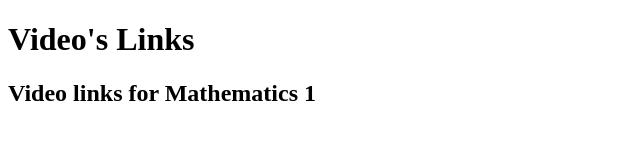
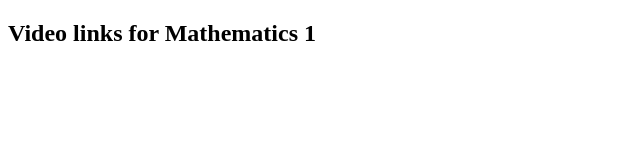
Before and after one commit to prash-singh/Website, a plain HTML site: page First_year_video_link.html in a window 1280 px wide. Shown: the whole page, without its empty margins (0-640 px from the left). Drawn offline with Linux system fonts and the light colour scheme.

Commit message:
Second commit

```diff
--- a/First_year_video_link.html
+++ b/First_year_video_link.html
@@ -6,7 +6,6 @@
     <title>Video Link | First Year</title>
 </head>
 <body>
-    <h1>Video's Links</h1>
     <h2><a>Video links for Mathematics 1</a></h2>
 
 
```
